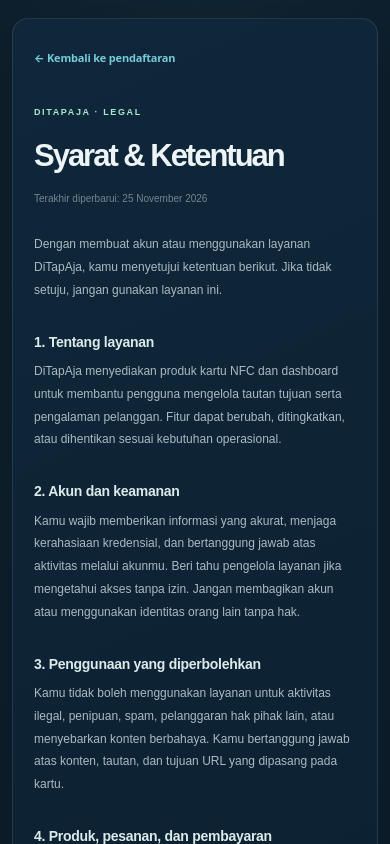
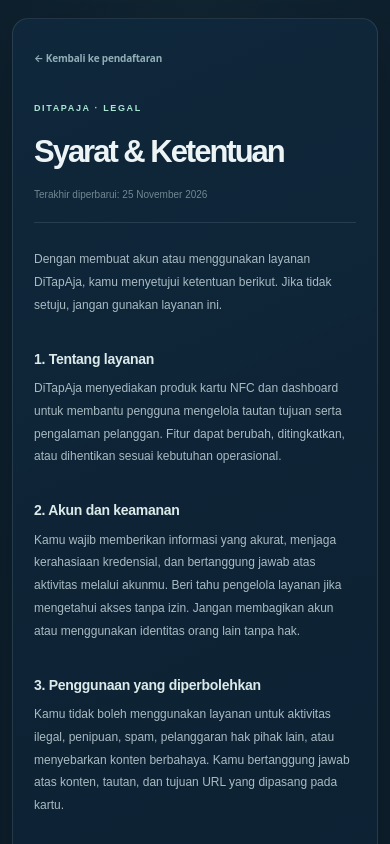
Before and after one commit to chanvianz-ui/ditapaja, a Next.js app: page /terms in a window 390 px wide. Shown: the top 844 px of the page. Built offline with nearby package versions, Linux system fonts and the light colour scheme.

Commit message:
Polish DiTapAja legal page navigation and typography

```diff
--- a/app/styles/redesign-system.css
+++ b/app/styles/redesign-system.css
@@ -2053,3 +2053,19 @@ h1,h2,h3,h4,h5,h6 { color: var(--dt-text); }
 @media(prefers-reduced-motion:reduce){
   .dt-auth-v2 *,.dt-auth-v2 *:before,.dt-auth-v2 *:after{transition:none!important;animation:none!important}
 }
+
+
+/* Legal navigation and reading rhythm refinement */
+.dt-legal-v2 .dt-legal-v2-card{position:relative;overflow:hidden}
+.dt-legal-v2 .dt-legal-v2-back{display:inline-flex;align-items:center;gap:7px;color:#91aeb8;font-size:10px;font-weight:650;text-decoration:none;transition:color .16s,transform .16s}
+.dt-legal-v2 .dt-legal-v2-back:hover{color:var(--av-mint);transform:translateX(-2px)}
+.dt-legal-v2 .dt-legal-eyebrow{margin-top:38px}
+.dt-legal-v2 .dt-legal-updated{padding-bottom:22px;border-bottom:1px solid var(--av-line)}
+.dt-legal-v2 h2{scroll-margin-top:24px;padding-top:2px}
+.dt-legal-v2 h2+p{margin-top:0}
+.dt-legal-v2 .dt-legal-v2-card>p:not(.dt-legal-eyebrow):not(.dt-legal-updated){max-width:68ch}
+.dt-legal-v2 .dt-legal-v2-card>p:last-child{margin-bottom:0}
+@media(max-width:520px){
+  .dt-legal-v2 .dt-legal-eyebrow{margin-top:30px}
+  .dt-legal-v2 .dt-legal-updated{padding-bottom:18px}
+}
```
